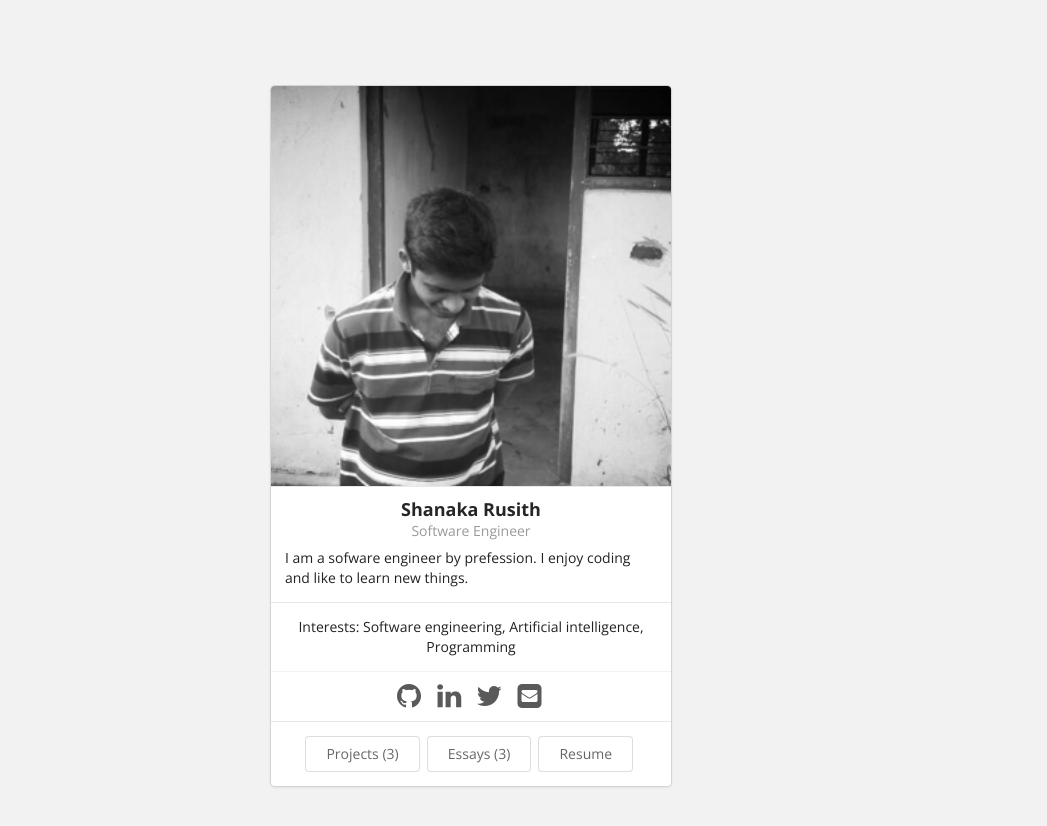
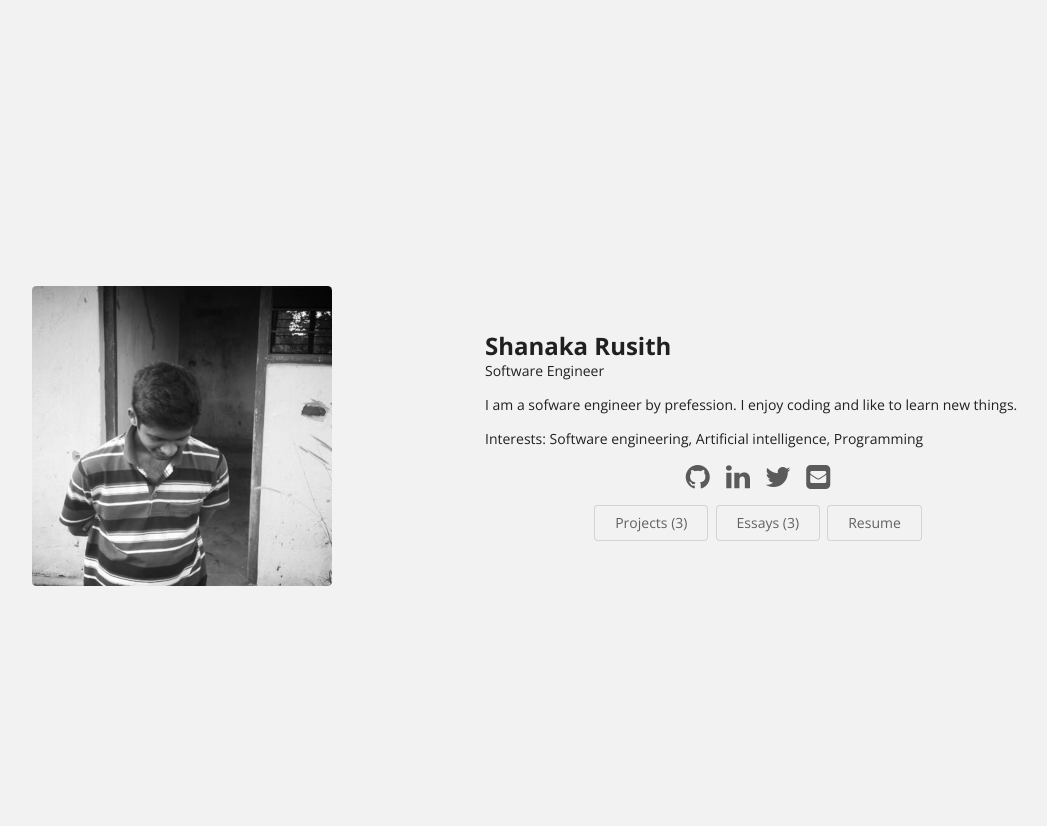
Before and after one commit to rusith/rusith.github.io, a Jekyll site: the page built from index.html, in a window 1280 px wide. Shown: the top 826 px of the page, without its empty margins (169-1216 px from the left). Built offline with Jekyll 4.4.1, drawn with Linux system fonts in a browser that asks for light colours.

Commit message:
Update _config.yml

```diff
--- a/_config.yml
+++ b/_config.yml
@@ -13,9 +13,9 @@ baseurl: ""
 bio-page-label: Resume
 # You might want to change the theme associated with one or more sections of the site.
 # Defining your own custom theme variations is easy. See the documentation.
-theme-home: theme-home-builtin-3.html
+theme-home: theme-home-builtin-2.html
 theme-projects: theme-projects-builtin-1.html
-theme-essays: theme-essays-builtin-1a.html
+theme-essays: theme-essays-builtin-1.html
 theme-bio: theme-bio-builtin-1.html
 
 # YOU NORMALLY NEVER CHANGE THE FOLLOWING
```
